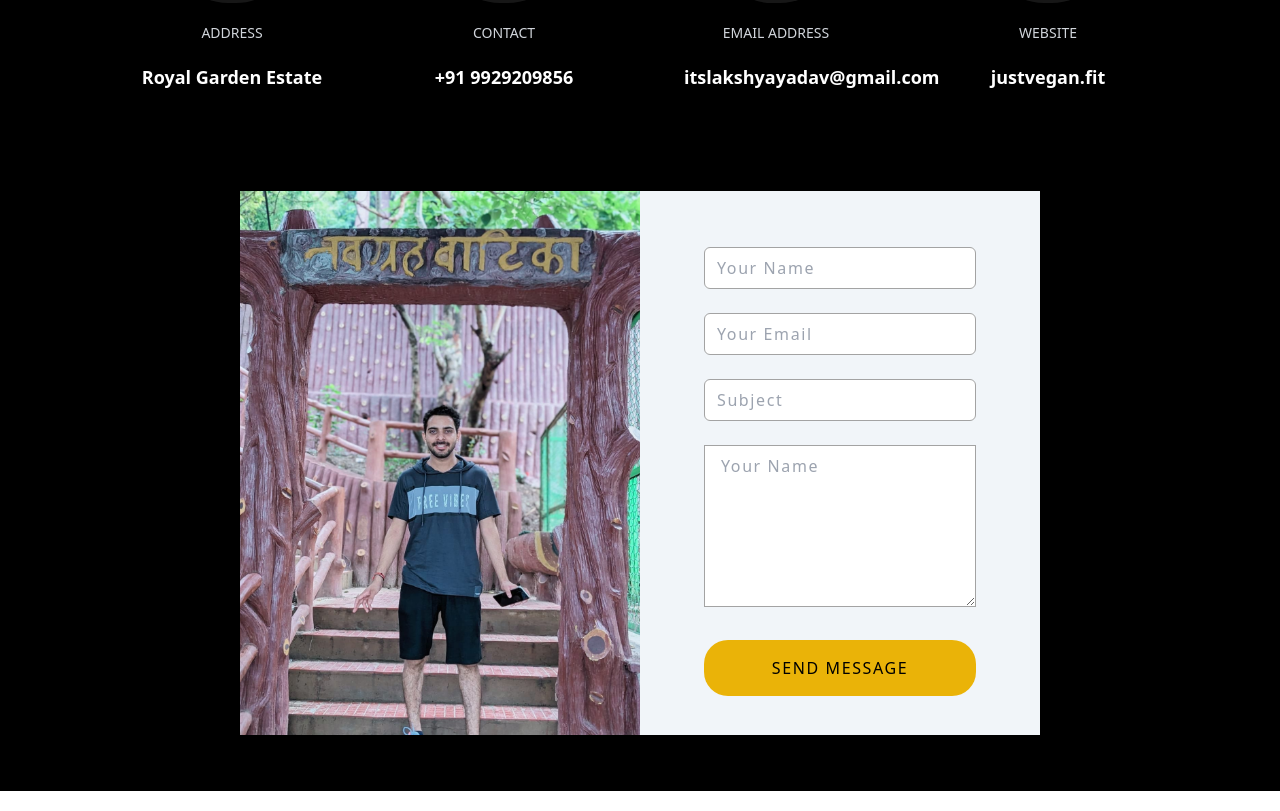
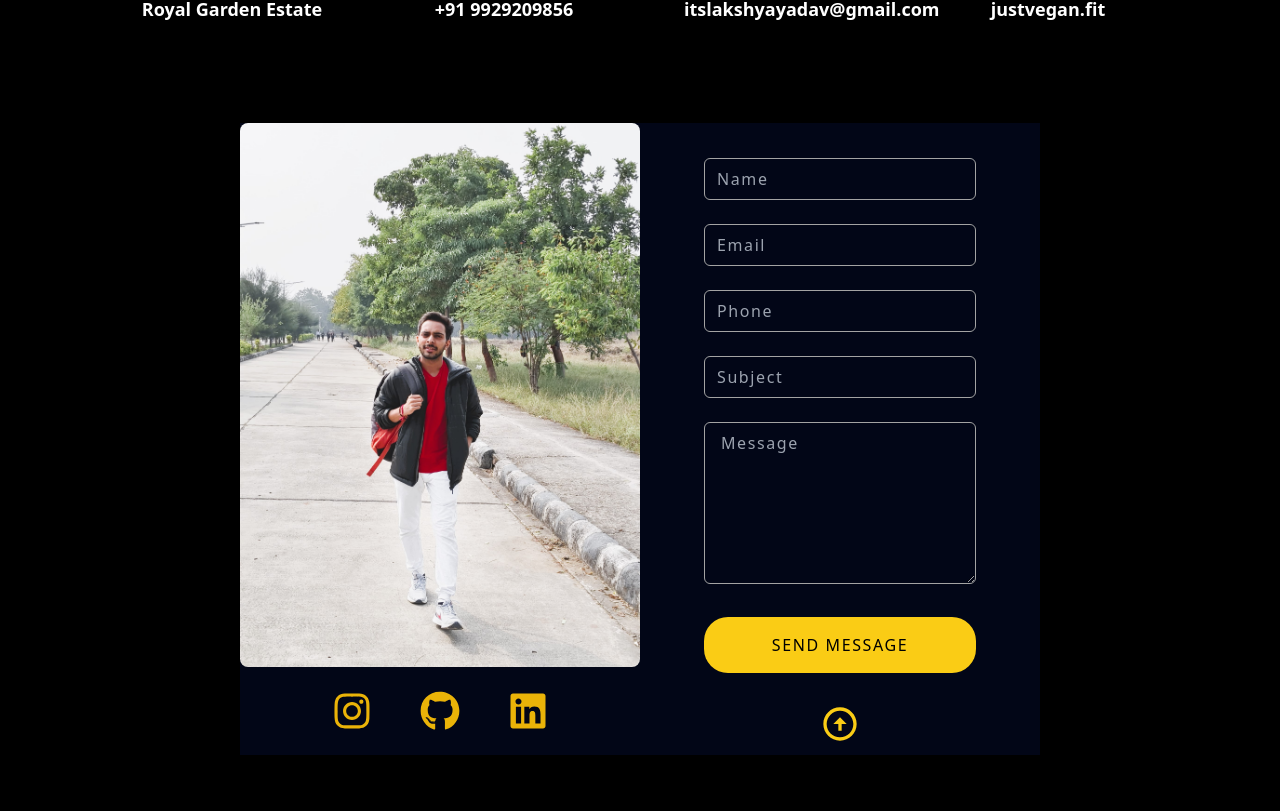
Before and after one commit to itslakshyayadav/my-portfolio, a React (Vite) app: page /Contact in a window 1280 px wide. Shown: the part 397-1208 px from the top of the page. Built offline with nearby package versions, Linux system fonts and the light colour scheme.

Commit message:
update contact page and responsive

```diff
--- a/index.html
+++ b/index.html
@@ -1,13 +1,13 @@
 <!doctype html>
-<html lang="en">
+<html lang="en" class="scroll-smooth focus:scroll-auto">
   <head>
     <meta charset="UTF-8" />
     <link rel="icon" type="image/svg+xml" href="/vite.svg" />
     <meta name="viewport" content="width=device-width, initial-scale=1.0" />
     <title>My-Portfolio</title>
   </head>
-  <body>
-    <div id="root" class="bg-black"></div>
+  <body class="bg-black">
+    <div id="root" ></div>
     <script type="module" src="/src/main.jsx"></script>
   </body>
 </html>
--- a/src/pages/About.jsx
+++ b/src/pages/About.jsx
@@ -55,7 +55,7 @@ export default function About() {
                 {Data.map((items, index) => {
                   return (
                     <li key={index} className="flex">
-                      <span className="font-semibold w-40">{items.lable}</span>{" "}
+                      <span className="font-semibold w-40">{items.lable}</span>
                       <span className="text-gray-300">{items.value}</span>
                     </li>
                   );
--- a/src/pages/Contact.jsx
+++ b/src/pages/Contact.jsx
@@ -4,9 +4,13 @@ import {
   HiEnvelope,
   HiGlobeEuropeAfrica,
 } from "react-icons/hi2";
+import { FaInstagram, FaGithub, FaLinkedin } from "react-icons/fa";
+import { BiUpArrowCircle } from "react-icons/bi";
+import { Link } from "react-router-dom";
+
 export default function Contact() {
   return (
-    <div className="bg-black py-14 px-10 ">
+    <div id="Contact" className="bg-black py-14 px-10 ">
       <h1 className="text-6xl font-bold text-center text-white">Contact Me</h1>
       <div className="grid grid-cols-1 sm:grid-cols-2 md:grid-cols-3 xl:grid-cols-4 gap-6 lg:gap-12 text-white px-20 py-20">
         <div className=" flex flex-col gap-5 py-5 px-5 ">
@@ -51,46 +55,73 @@ export default function Contact() {
           </a>
         </div>
       </div>
-
-      <div className="flex w-4/6 bg-slate-100 m-auto">
-        <div className="w-1/2">
+      <div className=" w-4/6 bg-slate-950 m-auto">
+        <div className="flex">
+          <div className="w-[28rem]">
             <img
-            src="src/assets/lakshya-simple.jpeg"
-            className="h-[34rem] w-full object-cover"
+              src="src/assets/Img.jpg"
+              className="h-[34rem] w-full object-cover rounded-lg"
               alt=""
             />
+            <div className="text-white flex gap-12 justify-center py-6 px-5">
+              <Link
+                to="https://www.instagram.com/itslakshyayadav9856/"
+                target="_blank"
+              >
+                <FaInstagram className="h-10 w-10 text-yellow-500"></FaInstagram>
+              </Link>
+              <Link to="https://github.com/itslakshyayadav" target="_blank">
+                <FaGithub className="h-10 w-10 text-yellow-500"></FaGithub>
+              </Link>
+              <Link
+                to="https://www.linkedin.com/in/lakshya-yadav-482a68247"
+                target="_blank"
+              >
+                <FaLinkedin className="h-10 w-10 text-yellow-500"></FaLinkedin>
+              </Link>
             </div>
-        <div className="w-1/2 flex flex-col gap-6 py-8  px-16">
+          </div>
+
+          <div className="w-1/2 flex flex-col gap-6 m-auto px-16">
             <input
               type="text"
-            placeholder="Your Name"
-            className="w-full px-3 py-2 mt-6 rounded-md tracking-widest  border border-neutral-400"
+              placeholder="Name"
+              className="w-full px-3 py-2 mt-6 rounded-md tracking-widest border border-neutral-400 outline-none bg-transparent text-white"
             />
             <input
               type="text"
-            placeholder="Your Email"
-            className="w-full px-3 py-2 rounded-md tracking-widest  border border-neutral-400"
+              placeholder="Email"
+              className="w-full px-3 py-2 rounded-md tracking-widest border border-neutral-400 outline-none bg-transparent text-white"
+            />
+            <input
+              type="text"
+              placeholder="Phone"
+              className="w-full px-3 py-2 rounded-md tracking-widest border border-neutral-400 outline-none bg-transparent text-white"
             />
             <input
               type="text"
               placeholder="Subject"
-            className="w-full px-3 py-2 rounded-md tracking-widest  border border-neutral-400"
+              className="w-full px-3 py-2 rounded-md tracking-widest border border-neutral-400 outline-none bg-transparent text-white"
             />
             <textarea
               name=""
-            placeholder="Your Name"
+              placeholder="Message"
               id=""
               cols="30"
               rows="6"
-            className="border border-neutral-400 tracking-widest px-4 py-2
+              className="border border-neutral-400 tracking-widest px-4 py-2 outline-none rounded-md bg-transparent text-white
           "
             ></textarea>
-          <button className="animate-bounce mt-4 px-6 py-4 rounded-3xl bg-yellow-500 uppercase tracking-widest  text-md hover:bg-yellow-300 hover:text-black">
+            <button
+              type="button"
+              className="animate-bounce mt-4 px-6 py-4 rounded-3xl bg-yellow-400 uppercase tracking-widest  text-md hover:bg-yellow-300 hover:text-black"
+            >
               send message
             </button>
+            <BiUpArrowCircle className="h-10 w-10 m-auto text-yellow-400"></BiUpArrowCircle>
           </div>
         </div>
-      <div></div>
+      </div>
     </div>
   );
 }
--- a/src/pages/Navbar.jsx
+++ b/src/pages/Navbar.jsx
@@ -1,24 +1,24 @@
 export default function Navbar() {
   return (
     <div className="">
-      <nav className="py-5 bg-black sticky w-full top-0">
-        <ul className="flex text-white text-lg gap-10 font-semibold justify-center ">
+      <nav className="py-5 bg-black fixed w-full top-0">
+        <ul className="flex  text-white text-lg gap-10 font-semibold justify-center ">
           <a href="/" className="hover:text-yellow-500">
             <li>Home</li>
           </a>
           <a href="#about" className="hover:text-yellow-500">
             <li>About</li>
           </a>
-          <a href="/Resume" className="hover:text-yellow-500">
+          <a href="#Resume" className="hover:text-yellow-500">
             <li>Resume</li>
           </a>
-          <a href="/Skills" className="hover:text-yellow-500">
+          <a href="#Skills" className="hover:text-yellow-500">
             <li>Skills</li>
           </a>
-          <a href="/Services" className="hover:text-yellow-500">
+          <a href="#Services" className="hover:text-yellow-500">
             <li>Services</li>
           </a>
-          <a href="/Contact" className="hover:text-yellow-500">
+          <a href="#Contact" className="hover:text-yellow-500">
             <li>Contact</li>
           </a>
         </ul>
--- a/src/pages/Resume.jsx
+++ b/src/pages/Resume.jsx
@@ -3,13 +3,13 @@ import ResumeFile from "./ResumeFile/LakshyaYadav_FrontendEngineer_Resume (updat
 
 export default function Resume() {
   return (
-    <div id="resume" className="text-white bg-black py-14 x-10">
+    <div id="Resume" className="text-white bg-black py-14 x-10">
       <div className="flex flex-col gap-10">
         <h1 className="text-6xl  text-center font-bold">Resume</h1>
 
         <div className="mx-auto max-w-4xl lg:max-w-6xl my-10">
-          <div className="grid grid-cols-1 sm:grid-cols-1 md:grid-cols-2 xl:grid-cols-2 gap-6 lg:gap-12">
-            <div className="bg-zinc-800 rounded-md flex flex-col gap-3 h-80 py-4 px-4">
+          <div className="grid grid-cols-1 px-10 sm:grid-cols-1 sm:px-10 md:grid-cols-2 xl:grid-cols-2 gap-6 lg:gap-12">
+            <div className="bg-zinc-800 rounded-md flex flex-col gap-3 py-4 px-4">
               <h1 className="text-2xl text-yellow-500 font-bold">
                 May 2023 - Current
               </h1>
@@ -32,7 +32,7 @@ export default function Resume() {
                 </Link>
               </span>
             </div>
-            <div className="bg-zinc-800 rounded-md flex flex-col gap-3 h-80 py-4 px-4">
+            <div className="bg-zinc-800 rounded-md flex flex-col gap-3 py-4 px-4">
               <h1 className="text-2xl text-yellow-500 font-bold">
                 March 2023 - May 2023
               </h1>
@@ -55,7 +55,7 @@ export default function Resume() {
                 </Link>
               </span>
             </div>
-            <div className="bg-zinc-800 rounded-md flex flex-col gap-3 h-80 py-4 px-4">
+            <div className="bg-zinc-800 rounded-md flex flex-col gap-3 py-4 px-4">
               <h1 className="text-2xl text-yellow-500 font-bold">
                 2021 - 2023
               </h1>
@@ -76,7 +76,7 @@ export default function Resume() {
               </span>
             </div>
 
-            <div className="bg-zinc-800 rounded-md flex flex-col gap-3 h-80 py-4 px-4">
+            <div className="bg-zinc-800 rounded-md flex flex-col gap-3 py-4 px-4">
               <h1 className="text-2xl text-yellow-500 font-bold">
                 July 2019 - June 2021
               </h1>
--- a/src/pages/Services.jsx
+++ b/src/pages/Services.jsx
@@ -8,9 +8,10 @@ import {
 } from "react-icons/hi2";
 export default function Services() {
   return (
-    <div className="bg-black h-[48rem]  py-14 px-10 ">
+    <div id="Services" className="bg-black   py-14 px-10 ">
       <h1 className="text-6xl font-bold text-center text-white">Services</h1>
-      <div className="grid text-white py-16 grid-cols-3 gap-10 px-40">
+      <div className="text-white py-16 grid grid-cols-3 gap-6 px-40 sm:grid-cols-1 sm:gap-8 sm:px-10 md:grid-cols-3 xl:grid-cols-3 lg:gap-8">
+        {/* <div className="grid text-white py-16 grid-cols-3 gap-10 px-40"> */}
         <div className="box w-[21rem] flex flex-col gap-2 justify-center items-center h-56 m-auto bg-neutral-900 px-4 py-4 rounded-md">
           <HiOutlineGlobeAlt className="icon h-14 w-14 text-yellow-500 "></HiOutlineGlobeAlt>
           <h1 className="uppercase tracking-widestr text-md font-semibold">
--- a/src/pages/Skills.jsx
+++ b/src/pages/Skills.jsx
@@ -27,7 +27,7 @@ export default function Skills() {
     },
   ];
   return (
-    <div className="bg-black h-[44rem]  py-14 px-10 ">
+    <div id="Skills" className="py-14 px-10 ">
       <h1 className="text-6xl font-bold text-center text-white">My Skills</h1>
       <div className="grid text-white py-16 grid-cols-2 gap-10 px-20">
         {skillData.map((data, index) => {
```
Also changed, not shown: src/assets/Img.jpg (added). Lines whose indentation alone changed are shown as unchanged.
